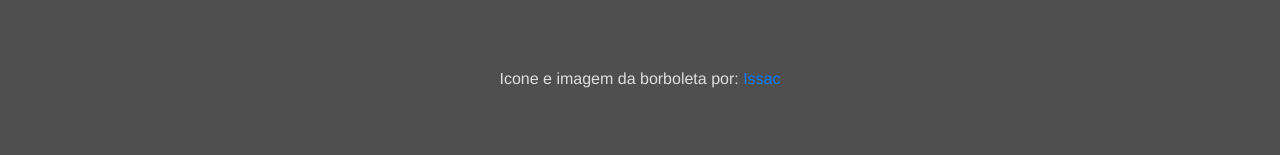
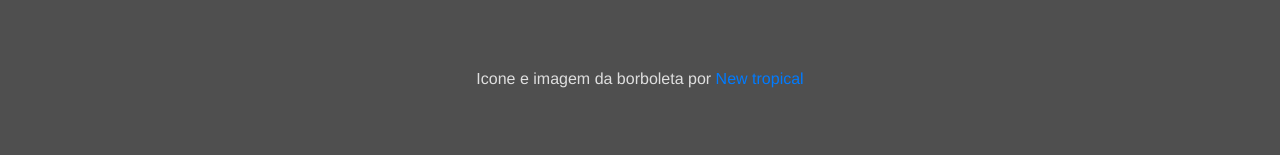
Before and after one commit to guilhermesalviano/studio-elimar-farias, a React (Create React App) app in the folder frontend/: page / in a window 1280 px wide. Shown: the part 1682-1837 px from the top of the page. Built offline with nearby package versions, Linux system fonts and the light colour scheme; the HTML template or start-up script is replaced by a standard one.

Commit message:
update footer

```diff
--- a/frontend/src/components/footer.js
+++ b/frontend/src/components/footer.js
@@ -43,7 +43,7 @@ export function Footer() {
             </div>
             <div className="row">
                 <div className="col-md-12 colunm credits-icon">
-                    Icone e imagem da borboleta por: <a target="_blank" href="#">Issac</a>
+                    Icone e imagem da borboleta por <a target="_blank" href="https://stock.adobe.com/br/contributor/208423244/new-tropical?asset_id=278113932">New tropical</a>
                 </div>
             </div>
 
```
